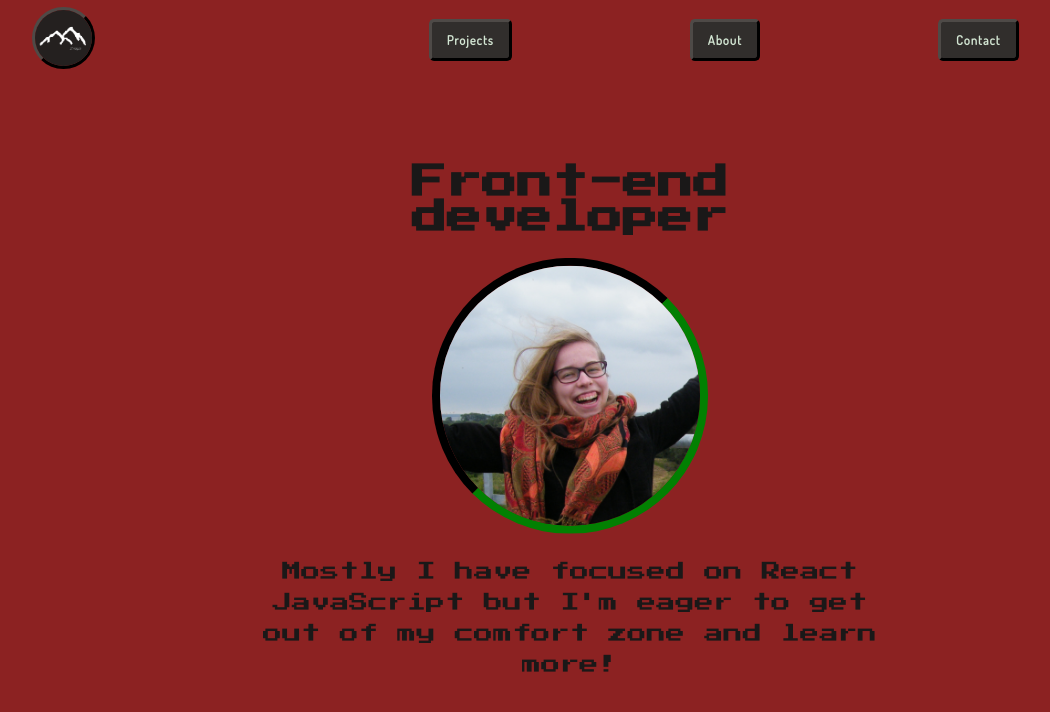
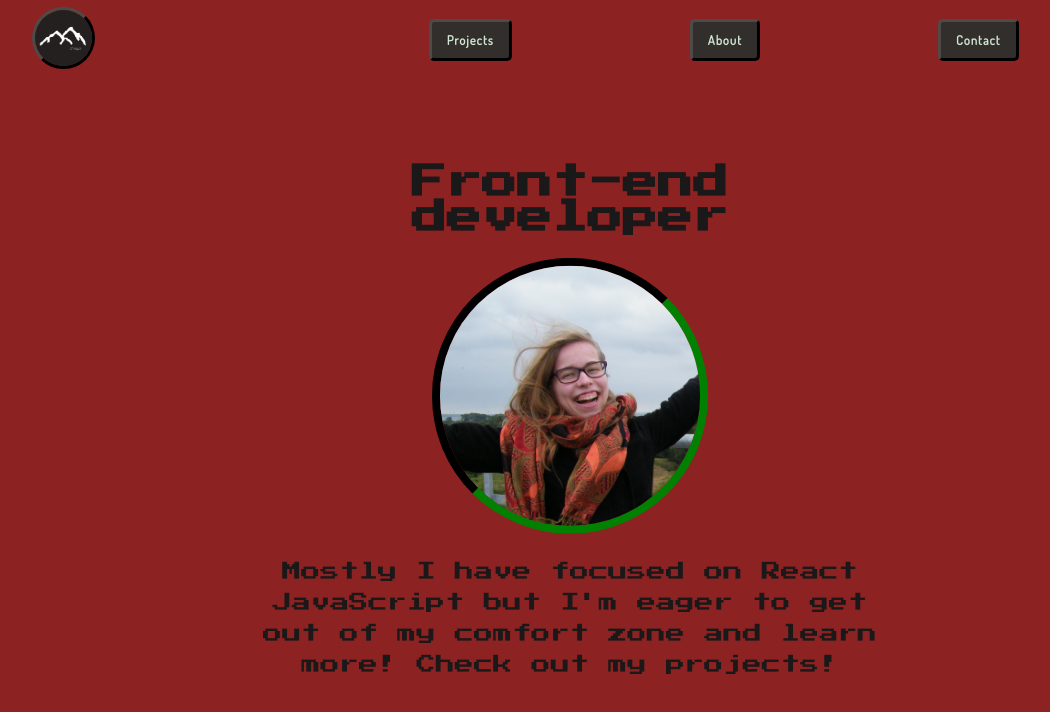
Before and after one commit to Zmagis/zmagis, a React (Create React App) app: page / in a window 1280 px wide. Shown: the top 712 px of the page, without its empty margins (70-1120 px from the left). Built offline with nearby package versions, Linux system fonts and the light colour scheme.

Commit message:
edit welcoming text and add netlify to form

```diff
--- a/src/components/Contact/Contact.js
+++ b/src/components/Contact/Contact.js
@@ -16,9 +16,10 @@ class Contact extends React.Component {
     return (
       <div className="container">
         <h1>Contact</h1>
-        <form //https://slapform.com/
-        // method="POST"
-        // action="https://api.slapform.com/eglegustaite@gmail.com"
+        <form
+          netlify //https://slapform.com/
+          // method="POST"
+          // action="https://api.slapform.com/eglegustaite@gmail.com"
         >
           <input
             className="first-name"
--- a/src/components/Home/Home.js
+++ b/src/components/Home/Home.js
@@ -12,7 +12,7 @@ function Home() {
         <img className="me" src={me} alt="" />
         <p id="font" className="hi">
           Mostly I have focused on React JavaScript but I'm eager to get out of
-          my comfort zone and learn more!
+          my comfort zone and learn more! Check out my projects!
         </p>
       </div>
     </div>
```
